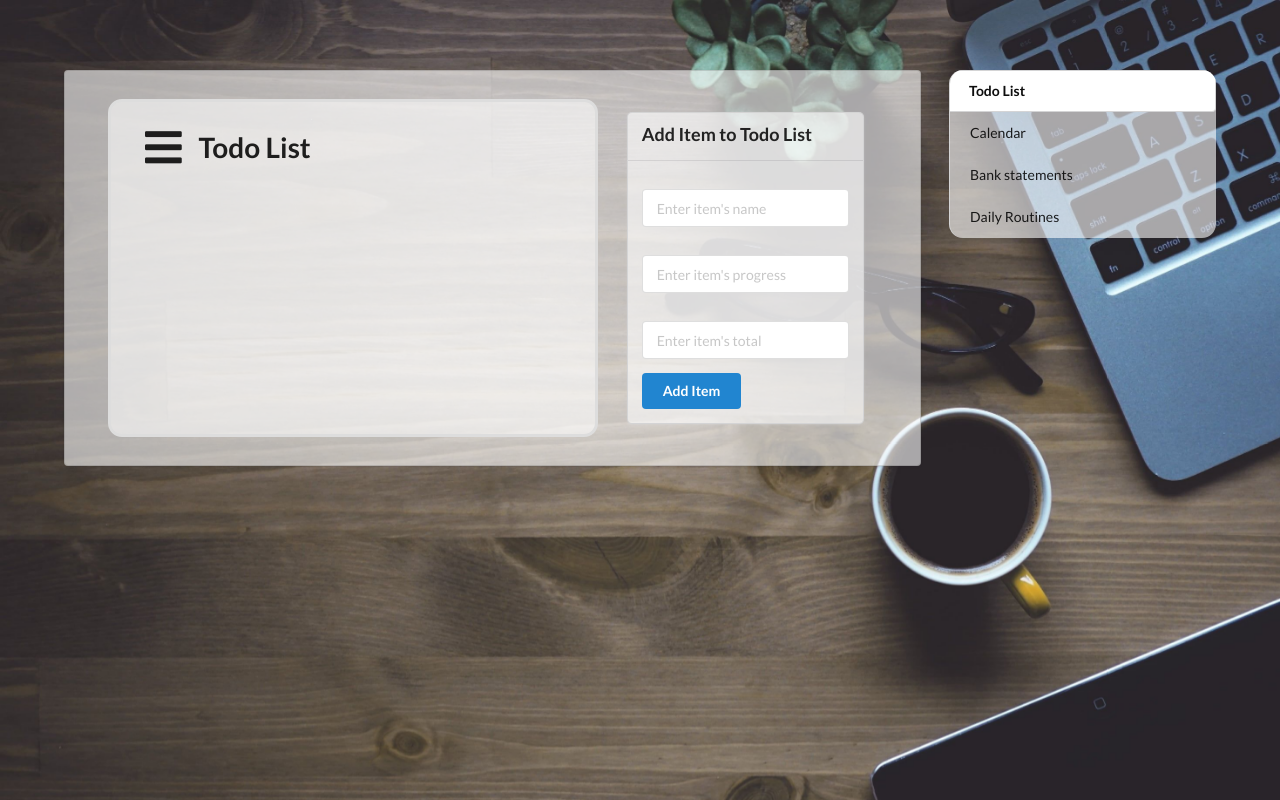
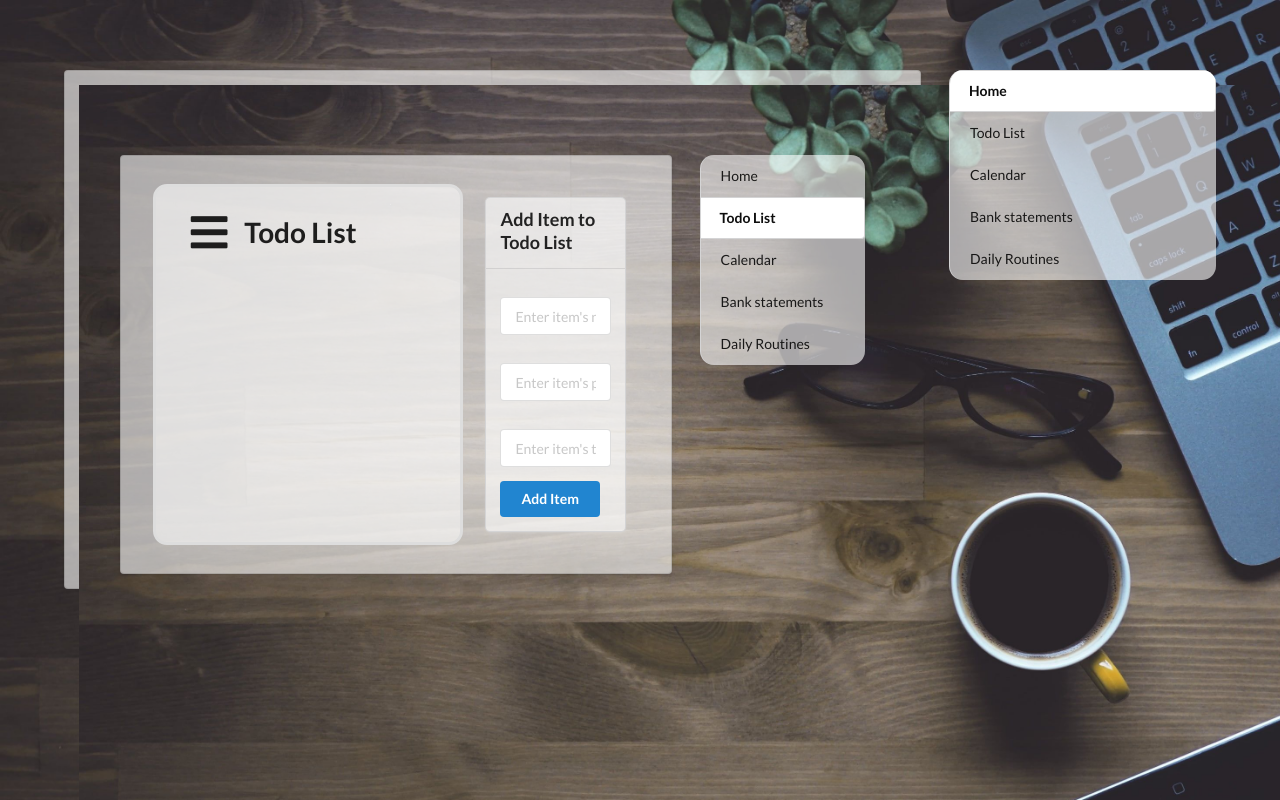
Before and after one commit to pouyansh/schedule-app, an Electron app: page main.html in a window 1280 px wide. Drawn offline with nearby package versions, Linux system fonts and the light colour scheme; no server answers.

Commit message:
modulizing

```diff
--- a/database/repository.js
+++ b/database/repository.js
@@ -9,8 +9,8 @@ class Repository {
   }
 
   createTable() {
-    if(!fs.existsSync(data_location + this.db_name + ".json"))
-      db.createTable(this.db_name, data_location, (msg) => {console.log("Message: " + msg);})
+    if(!fs.existsSync(data_location + '/' + this.db_name + ".json"))
+      db.createTable(this.db_name, data_location, (succ, msg) => {console.log("Message: " + succ + msg);})
   }
 
   create(item) {
--- a/main.html
+++ b/main.html
@@ -1,11 +1,12 @@
 <!DOCTYPE html>
 <html>
    <head>
-      <meta charset = "UTF-8">
-      <title>Schedule</title>
-      <link rel="stylesheet" type="text/css" href="./Semantic-UI-CSS-master/semantic.min.css">
-      <link rel="stylesheet" type="text/css" href="./style.css">
-      <script>window.$ = window.jQuery = require('jquery');</script>
+        <meta charset = "UTF-8">
+        <title>Schedule</title>
+        <link rel="stylesheet" type="text/css" href="./Semantic-UI-CSS-master/semantic.min.css">
+        <link rel="stylesheet" type="text/css" href="./style.css">
+        <script>window.$ = window.jQuery = require('jquery');</script>
+
    </head>
 
    <body>
@@ -14,59 +15,25 @@
             <div class="ui grid">
                 <div class="twelve wide stretched column">
                     <div class="ui segment background--white-60" id="sections">
-                        <div class="active" id="section-0">
-                            <div class="row">
-                                <div id='list' class="todolist__list-container background--white-60">
-                                    <h1 class="ui header">
-                                        <i class="bars icon"></i>
-                                        <div class="content">
-                                            Todo List
-                                        </div>
-                                    </h1>
-                                    <div id="todolist-container">
-                                    </div>
-                                </div>
-
-                                <div class="todolist__toolbar">
-
-
-                                    <div class="ui card background--white-60">
-                                        <div class="content">
-                                            <div class="header">Add Item to Todo List</div>
-                                        </div>
-                                        <div class="content">
-                                            <form id='todolist_form' class="">
-                                                <div class="ui input todolist__little-margin full-length">
-                                                    <input type="text" id="name" placeholder="Enter item's name">
-                                                </div>
-                                                <div class="ui input todolist__little-margin full-length">
-                                                    <input type="text" id="progress" placeholder="Enter item's progress">
-                                                </div>
-                                                <div class="ui input todolist__little-margin full-length">
-                                                    <input type="text" id="total" placeholder="Enter item's total">
-                                                </div>
-                                                <button type="submit" class="ui primary button">Add Item</button>
-                                            </form>
-                                        </div>
-                                    </div>
-
-                                </div>
-                            </div>
+                        <div class="active" id="section">
                         </div>
                     </div>
                 </div>
                 <div class="four wide column">
                     <div class="ui vertical fluid right tabular menu background--white-60 border-radius--1rem" id="menu">
-                        <a class="item active" onclick="select_option(0)">
+                        <a class="item active">
+                            Home
+                        </a>
+                        <a class="item active" href="./modules/todolist/index.html">
                             Todo List
                         </a>
-                        <a class="item" onclick="select_option(1)">
+                        <a class="item" onclick="select(2)">
                             Calendar
                         </a>
-                        <a class="item" onclick="select_option(2)">
+                        <a class="item" onclick="select(3)">
                             Bank statements
                         </a>
-                        <a class="item" onclick="select_option(3)">
+                        <a class="item" onclick="select(4)">
                             Daily Routines
                         </a>
                     </div>
@@ -75,6 +42,5 @@
         </div>
 
         <script src="./modules/index.js"></script>
-        <script src="./modules/todolist/todolist.js"></script>
    </body>
 </html>
--- a/main.js
+++ b/main.js
@@ -1,15 +1,14 @@
 const {app, BrowserWindow, Menu, ipcMain} = require('electron')
 const path = require('path')
 const url = require('url')
-const db = require('electron-db');
 require('electron-reload')(__dirname)
 
 let win
 
 function createWindow() {
     win = new BrowserWindow ({
-        width: 800,
-        height: 600,
+        width: 1200,
+        height: 1000,
         webPreferences: {
             nodeIntegration: true
         }
--- a/modules/index.js
+++ b/modules/index.js
@@ -1,17 +1,16 @@
 // Menu selection
-function select_option(id) {
+function select(id) {
     let menu_object = document.getElementById('menu')
     let objects = menu_object.children
     for (var i = 0; i < objects.length; i++) {
         var tableChild = objects[i];
         tableChild.className = 'item'
     }
-    objects[parseInt(id)].className = 'item active'
-    let section_object = document.getElementById('sections')
-    objects = section_object.children
-    for (var i = 0; i < objects.length; i++) {
-        var tableChild = objects[i];
-        tableChild.className = 'hidden'
+    objects[parseInt(id)-1].className = 'item active'
+    let section_object = document.getElementById('section')
+    section_object.innerHTML = ''
+    if(id === 1) {
+        $("#section").load("./modules/todolist/index.html");
     }
-    objects[parseInt(id)].className = 'active'
 }
+select(1)
--- /dev/null
+++ b/modules/todolist/index.html
@@ -0,0 +1,83 @@
+<!DOCTYPE html>
+<html>
+   <head>
+        <meta charset = "UTF-8">
+        <title>TODO list</title>
+        <link rel="stylesheet" type="text/css" href="../../Semantic-UI-CSS-master/semantic.min.css">
+        <link rel="stylesheet" type="text/css" href="../../style.css">
+        <script>window.$ = window.jQuery = require('jquery');</script>
+
+   </head>
+
+   <body>
+        <div class="background"></div>
+        <div class="width-90 padding-top--5rem">
+            <div class="ui grid">
+                <div class="twelve wide stretched column">
+                    <div class="ui segment background--white-60" id="sections">
+                        <div class="active" id="section">
+                            <div class="row">
+                                <div id='list' class="todolist__list-container background--white-60">
+                                    <h1 class="ui header">
+                                        <i class="bars icon"></i>
+                                        <div class="content">
+                                            Todo List
+                                        </div>
+                                    </h1>
+                                    <div id="todolist-container">
+                                    </div>
+                                </div>
+
+                                <div class="todolist__toolbar">
+
+
+                                    <div class="ui card background--white-60">
+                                        <div class="content">
+                                            <div class="header">Add Item to Todo List</div>
+                                        </div>
+                                        <div class="content">
+                                            <form id='todolist_form' class="">
+                                                <div class="ui input todolist__little-margin full-length">
+                                                    <input type="text" id="name" placeholder="Enter item's name">
+                                                </div>
+                                                <div class="ui input todolist__little-margin full-length">
+                                                    <input type="text" id="progress" placeholder="Enter item's progress">
+                                                </div>
+                                                <div class="ui input todolist__little-margin full-length">
+                                                    <input type="text" id="total" placeholder="Enter item's total">
+                                                </div>
+                                                <button type="submit" class="ui primary button">Add Item</button>
+                                            </form>
+                                        </div>
+                                    </div>
+
+                                </div>
+                            </div>
+                        </div>
+                    </div>
+                </div>
+                <div class="four wide column">
+                    <div class="ui vertical fluid right tabular menu background--white-60 border-radius--1rem" id="menu">
+                        <a class="item" href="../../main.html">
+                            Home
+                        </a>
+                        <a class="item active" onclick="select(1)">
+                            Todo List
+                        </a>
+                        <a class="item" onclick="select(2)">
+                            Calendar
+                        </a>
+                        <a class="item" onclick="select(3)">
+                            Bank statements
+                        </a>
+                        <a class="item" onclick="select(4)">
+                            Daily Routines
+                        </a>
+                    </div>
+                </div>
+            </div>
+        </div>
+
+        <script src="./index.js"></script>
+   </body>
+</html>
--- a/modules/todolist/todolist.js
+++ b/modules/todolist/index.js
@@ -1,9 +1,10 @@
+const DailyProgress = require('./daily-progress/index')
+let d = new DailyProgress()
+d.chert()
+
 const {ipcRenderer} = require('electron')
 
-const Todolist_file = './data/list.txt'
-const id_file = './data/id.txt'
-
-const Repository = require('./database/repository')
+const Repository = require('../../database/repository')
 const todoRepo = new Repository('todolist')
 todoRepo.createTable()
 
--- a/package.json
+++ b/package.json
@@ -22,6 +22,7 @@
     "sqlite3": "^5.0.0"
   },
   "devDependencies": {
-    "electron-rebuild": "^1.11.0"
+    "electron-rebuild": "^1.11.0",
+    "esm": "^3.2.25"
   }
 }
```
Also changed, not shown: modules/todolist/daily-progress/index.js (added, +14 -0 lines), modules/todolist/daily-progress.js (deleted).
